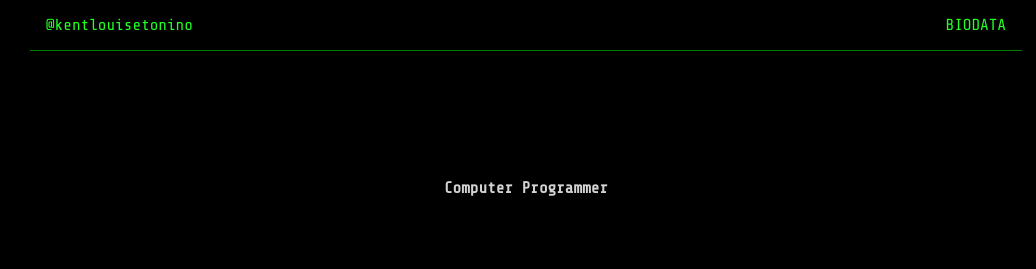
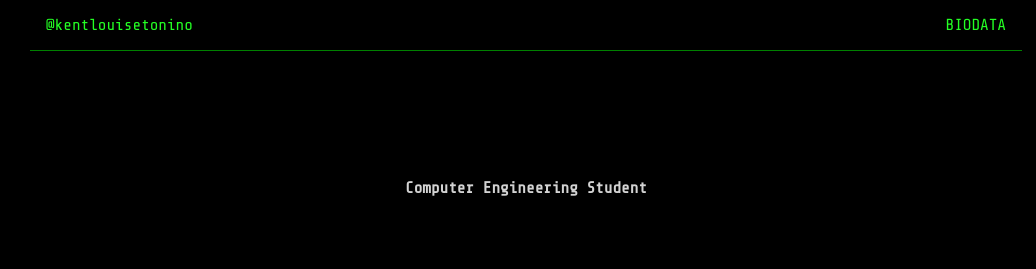
Before and after one commit to kentlouisetonino/biodata, a plain HTML site: page index.html in a window 1280 px wide. Shown: the top 269 px of the page, without its empty margins (114-1150 px from the left). Drawn offline with nearby package versions, Linux system fonts and the light colour scheme.

Commit message:
change title

```diff
--- a/index.html
+++ b/index.html
@@ -22,7 +22,7 @@
 
       <!-- Title part -->
       <div class="title">
-        <h4>Computer Programmer</h4>
+        <h4>Computer Engineering Student</h4>
       </div>
 
       <!-- Personal information part. -->
```
